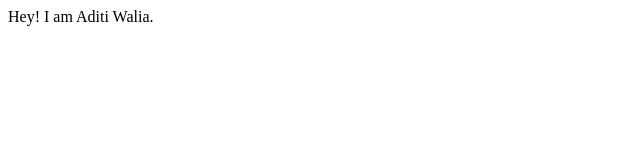
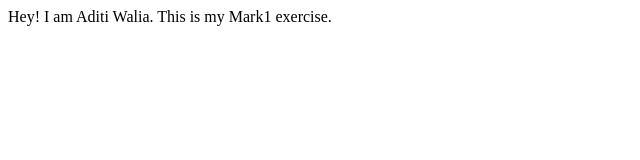
Before and after one commit to aditiwalia10/AditiWalia-Mark1-Exercise, a plain HTML site: page index.html in a window 1280 px wide. Shown: the whole page, without its empty margins (0-640 px from the left). Drawn offline with Linux system fonts and the light colour scheme.

Commit message:
initial commit
added details about me and created the base page.

```diff
--- a/index.html
+++ b/index.html
@@ -8,5 +8,6 @@
 </head>
 <body>
     Hey! I am Aditi Walia.
+    This is my Mark1 exercise.
 </body>
 </html>
```
